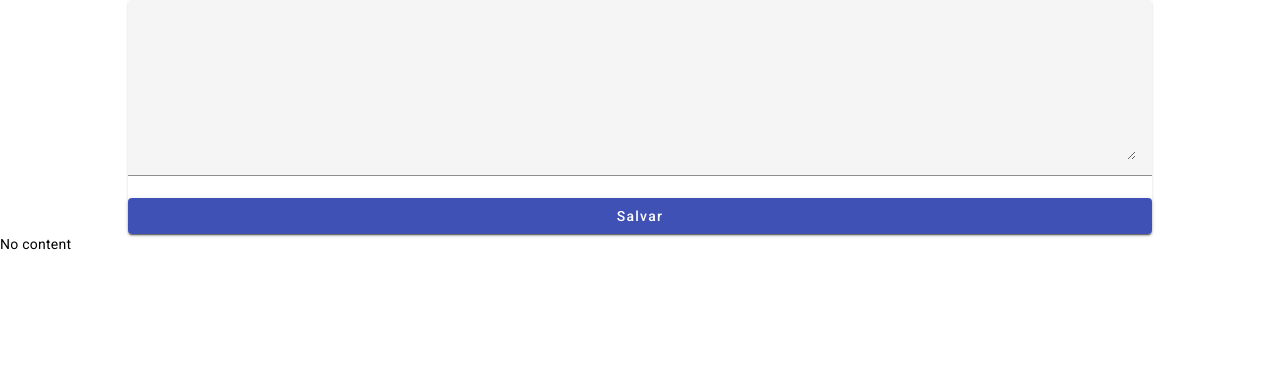
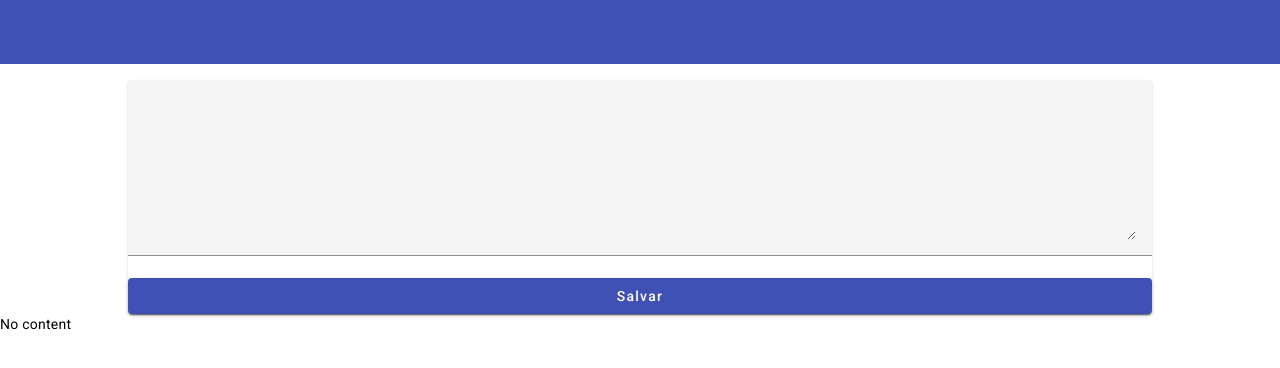
Before and after one commit to EriikSilva/social-media, an Angular app: page / in a window 1280 px wide. Shown: the top 368 px of the page. Built offline with nearby package versions, Linux system fonts and the light colour scheme.

Commit message:
adicionando e estilizando header

```diff
--- a/src/app/app.component.html
+++ b/src/app/app.component.html
@@ -1 +1,5 @@
-<app-post-create></app-post-create>
+<app-header></app-header>
+
+<main>
+  <app-post-create></app-post-create>
+</main>
--- a/src/app/app.component.scss
+++ b/src/app/app.component.scss
@@ -0,0 +1,3 @@
+main{
+    margin-top: 1rem;
+}
--- /dev/null
+++ b/src/app/header/header.component.html
@@ -0,0 +1,3 @@
+<mat-toolbar color="primary">
+
+</mat-toolbar>
```
Also changed, not shown: src/app/app.module.ts (+7 -2 lines), src/app/header/header.component.ts (added, +10 -0 lines), src/app/header/header.component.scss (added), 1 other file (tests, documents, lock files or other folders).
